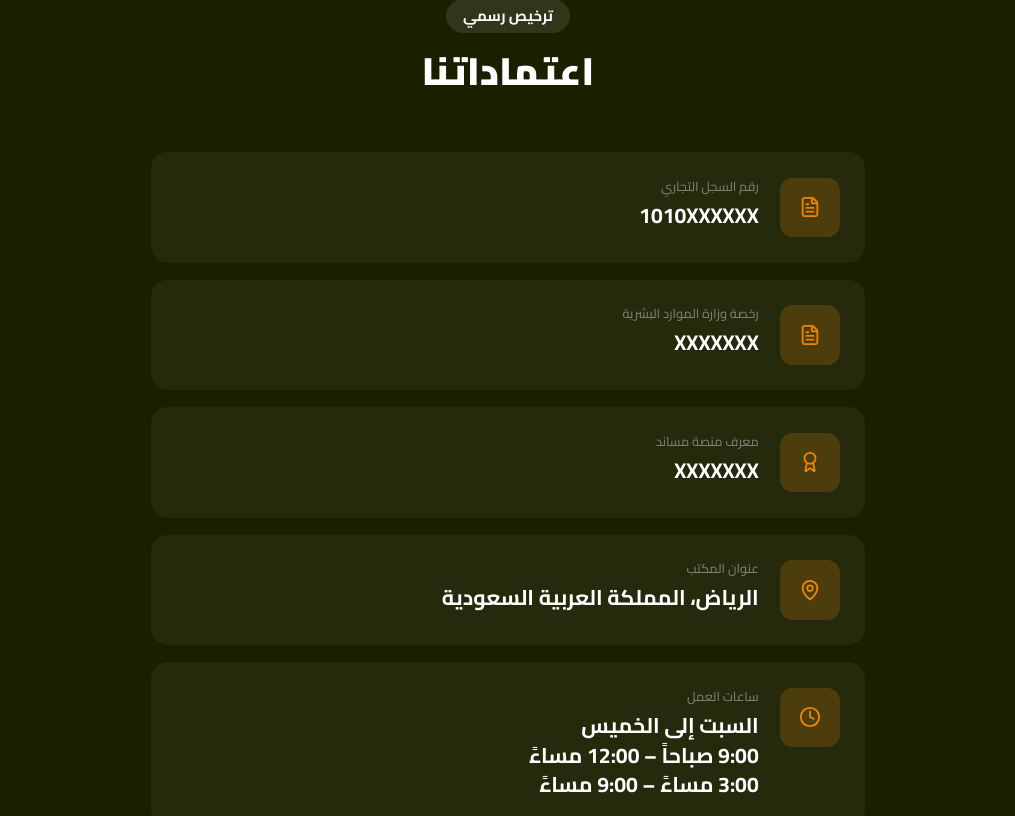
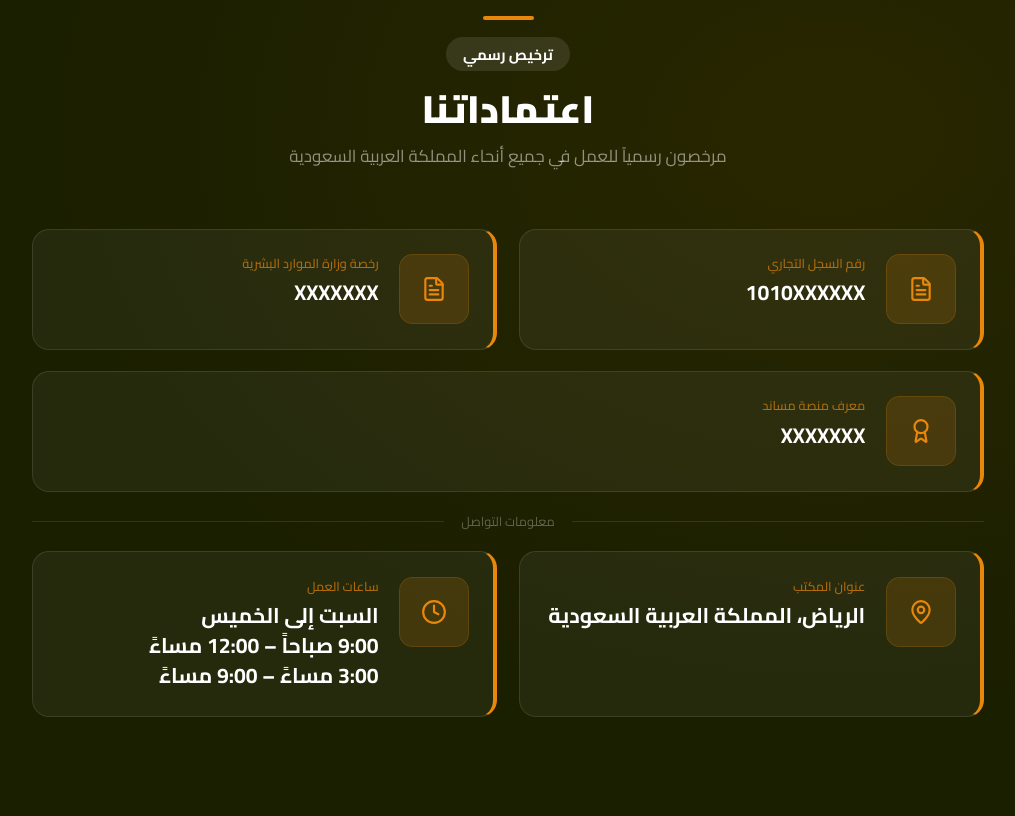
Before and after one commit to fouraxiz/alsaffar-service, a Next.js app: page /ar/about in a window 1280 px wide. Shown: the part 2464-3280 px from the top of the page, without its empty margins (132-1147 px from the left). Built offline with nearby package versions, Linux system fonts and the light colour scheme.

Commit message:
update about page

```diff
--- a/src/app/[locale]/about/page.tsx
+++ b/src/app/[locale]/about/page.tsx
@@ -18,11 +18,11 @@ function AboutContent() {
   const locale = useLocale();
 
   const credentials = [
-    {icon: <FileText size={22} />, label: t('crNumber'), value: '1010XXXXXX'},
-    {icon: <FileText size={22} />, label: t('licenseNumber'), value: 'XXXXXXX'},
-    {icon: <Award size={22} />, label: t('musanedId'), value: 'XXXXXXX'},
-    {icon: <MapPin size={22} />, label: t('officeAddress'), value: locale === 'ar' ? 'الرياض، المملكة العربية السعودية' : 'Riyadh, Saudi Arabia'},
-    {icon: <Clock size={22} />, label: t('officeHours'), value: t('hoursValue')},
+    {icon: <FileText size={26} />, label: t('crNumber'), value: '1010XXXXXX'},
+    {icon: <FileText size={26} />, label: t('licenseNumber'), value: 'XXXXXXX'},
+    {icon: <Award size={26} />, label: t('musanedId'), value: 'XXXXXXX'},
+    {icon: <MapPin size={26} />, label: t('officeAddress'), value: locale === 'ar' ? 'الرياض، المملكة العربية السعودية' : 'Riyadh, Saudi Arabia'},
+    {icon: <Clock size={26} />, label: t('officeHours'), value: t('hoursValue')},
   ];
 
   const stats = [
@@ -149,28 +149,74 @@ function AboutContent() {
       </section>
 
       {/* Credentials */}
-      <section className="py-24 bg-brand-dark">
-        <div className="max-w-7xl mx-auto px-4">
+      <section className="py-28 bg-brand-dark relative overflow-hidden">
+        <div
+          className="absolute inset-0 pointer-events-none"
+          style={{background: 'radial-gradient(ellipse at 75% 25%, rgba(232,135,10,0.07) 0%, transparent 60%)'}}
+        />
+        <div className="relative max-w-7xl mx-auto px-4">
           <div className="text-center mb-14">
+            <div className="w-12 h-1 bg-brand-orange mx-auto mb-4 rounded-full" />
             <div className="inline-block bg-white/10 text-white text-sm font-bold px-4 py-1.5 rounded-full mb-4">
               {locale === 'ar' ? 'ترخيص رسمي' : 'Officially Licensed'}
             </div>
             <h2 className="text-4xl font-black text-white">{t('credentials')}</h2>
+            <p className="text-white/50 mt-3 text-base max-w-md mx-auto">
+              {locale === 'ar'
+                ? 'مرخصون رسمياً للعمل في جميع أنحاء المملكة العربية السعودية'
+                : 'Fully licensed to operate across Saudi Arabia'}
+            </p>
           </div>
-          <div className="max-w-2xl mx-auto space-y-4">
-            {credentials.map((cred, i) => (
-              <div key={i} className="flex items-start gap-5 bg-white/5 hover:bg-white/10 rounded-2xl p-6 transition-colors">
-                <div className="w-14 h-14 bg-brand-orange/20 rounded-xl flex items-center justify-center text-brand-orange flex-shrink-0">
+
+          <div className="max-w-4xl mx-auto">
+            {/* License Credentials — 3 cards, 2-col grid */}
+            <div className="grid grid-cols-1 md:grid-cols-2 gap-5 mb-5">
+              {credentials.slice(0, 3).map((cred, i) => (
+                <div
+                  key={i}
+                  className={`flex items-start gap-5 bg-white/5 hover:bg-white/10 rounded-2xl p-6 transition-all duration-200 hover:scale-[1.02] hover:shadow-lg hover:shadow-brand-orange/10 border-t border-b border-white/10 ${locale === 'ar' ? 'border-l border-l-white/10 border-r-4 border-r-brand-orange' : 'border-r border-r-white/10 border-l-4 border-l-brand-orange'} ${i === 2 ? 'md:col-span-2' : ''}`}
+                >
+                  <div className="w-16 h-16 bg-brand-orange/15 ring-1 ring-brand-orange/30 rounded-xl flex items-center justify-center text-brand-orange flex-shrink-0">
                     {cred.icon}
                   </div>
                   <div>
-                  <div className="text-white/40 text-xs uppercase tracking-wider font-medium mb-1.5">
+                    <div className="text-brand-orange/70 text-xs uppercase tracking-wider font-medium mb-1.5">
                       {cred.label}
                     </div>
                     <div className="font-bold text-white text-xl whitespace-pre-line">{cred.value}</div>
                   </div>
                 </div>
               ))}
+            </div>
+
+            {/* Divider */}
+            <div className="flex items-center gap-4 mb-5">
+              <div className="flex-1 h-px bg-white/10" />
+              <span className="text-white/30 text-xs uppercase tracking-widest">
+                {locale === 'ar' ? 'معلومات التواصل' : 'Contact Details'}
+              </span>
+              <div className="flex-1 h-px bg-white/10" />
+            </div>
+
+            {/* Contact Details — 2 cards, 2-col grid */}
+            <div className="grid grid-cols-1 md:grid-cols-2 gap-5">
+              {credentials.slice(3).map((cred, i) => (
+                <div
+                  key={i}
+                  className={`flex items-start gap-5 bg-white/5 hover:bg-white/10 rounded-2xl p-6 transition-all duration-200 hover:scale-[1.02] hover:shadow-lg hover:shadow-brand-orange/10 border-t border-b border-white/10 ${locale === 'ar' ? 'border-l border-l-white/10 border-r-4 border-r-brand-orange' : 'border-r border-r-white/10 border-l-4 border-l-brand-orange'}`}
+                >
+                  <div className="w-16 h-16 bg-brand-orange/15 ring-1 ring-brand-orange/30 rounded-xl flex items-center justify-center text-brand-orange flex-shrink-0">
+                    {cred.icon}
+                  </div>
+                  <div>
+                    <div className="text-brand-orange/70 text-xs uppercase tracking-wider font-medium mb-1.5">
+                      {cred.label}
+                    </div>
+                    <div className="font-bold text-white text-xl whitespace-pre-line">{cred.value}</div>
+                  </div>
+                </div>
+              ))}
+            </div>
           </div>
         </div>
       </section>
```
Lines whose indentation alone changed are shown as unchanged.
